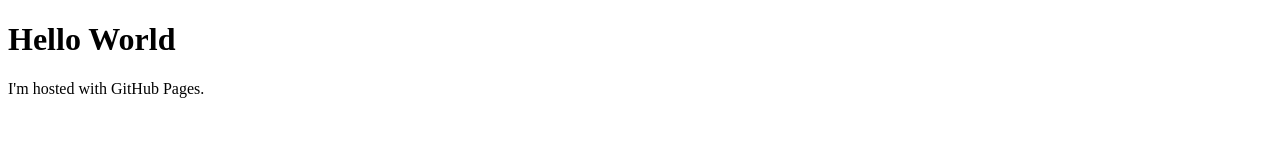
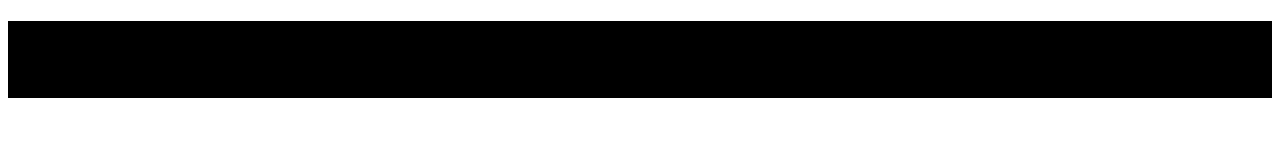
Before and after one commit to kammererjc/kammererjc.github.io, a plain HTML site: page index.html in a window 1280 px wide. Drawn offline with Linux system fonts and the light colour scheme.

Commit message:
forgor my selectors

```diff
--- a/index.html
+++ b/index.html
@@ -4,7 +4,7 @@
 		<link rel="stylesheet" href="kammererjc.css" />
 	</head>
 	<body>
-		<div class="headerBox">
+		<div id="headerBox">
 			<h1>Hello World</h1>
 			<p>I'm hosted with GitHub Pages.</p>
 		</div>
```
